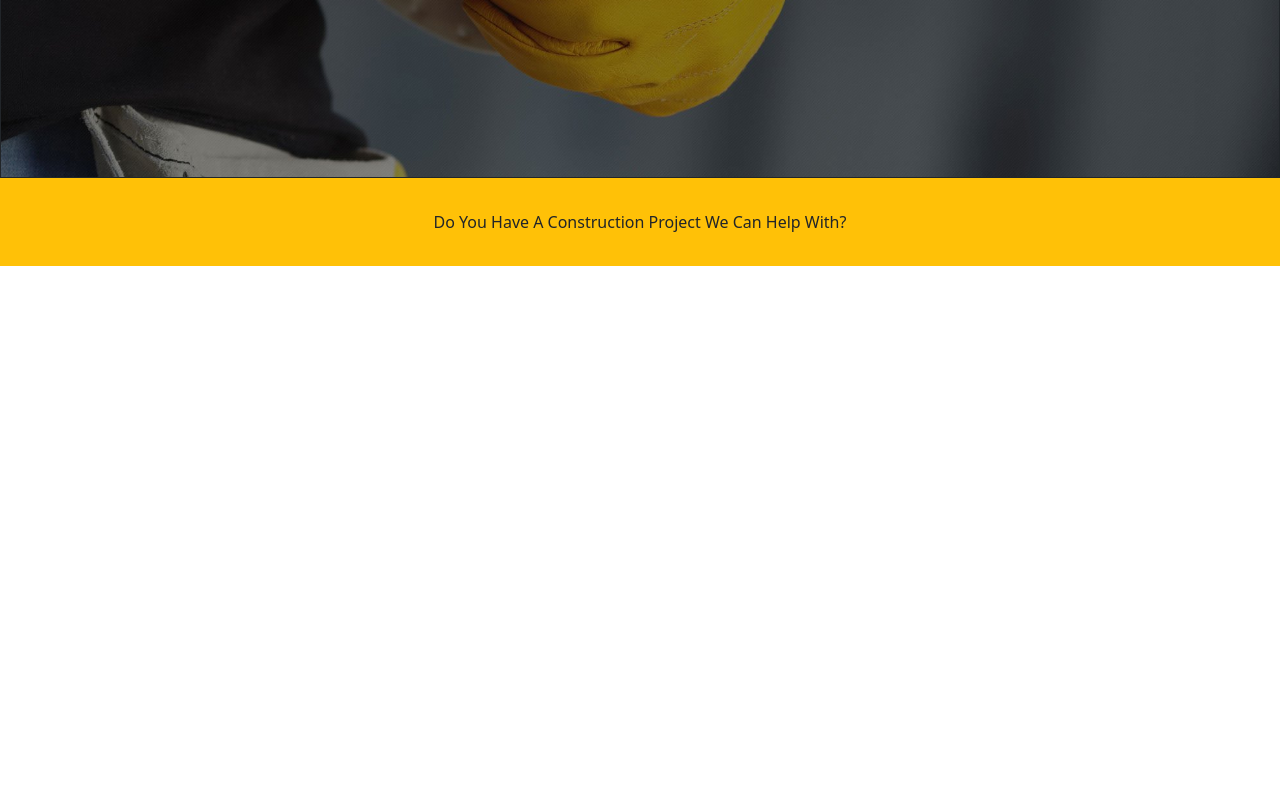
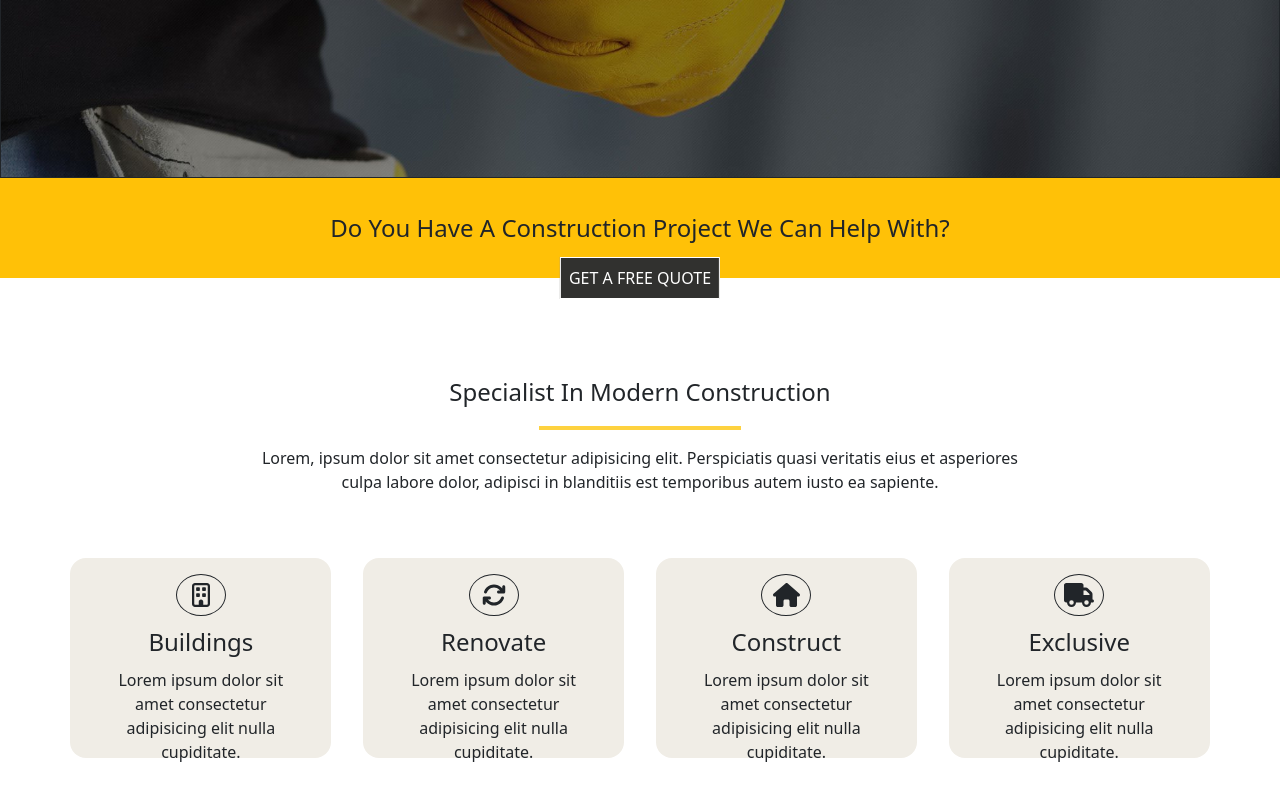
Before and after one commit to KentaBilotta/proj-html-vuejs, a Vue app: page / in a window 1280 px wide. Shown: the part 558-1358 px from the top of the page. Before the commit the page ends 824 px from the top, so only its background shows below. Built offline with nearby package versions, Linux system fonts and the light colour scheme.

Commit message:
third-commit: second section

```diff
--- a/package.json
+++ b/package.json
@@ -8,6 +8,11 @@
     "lint": "vue-cli-service lint"
   },
   "dependencies": {
+    "@fortawesome/fontawesome-svg-core": "^6.2.1",
+    "@fortawesome/free-brands-svg-icons": "^6.2.1",
+    "@fortawesome/free-regular-svg-icons": "^6.2.1",
+    "@fortawesome/free-solid-svg-icons": "^6.2.1",
+    "@fortawesome/vue-fontawesome": "^2.0.9",
     "bootstrap": "^5.2.3",
     "core-js": "^3.8.3",
     "vue": "^2.6.14"
--- a/src/App.vue
+++ b/src/App.vue
@@ -1,8 +1,10 @@
 <template>
   <div>
-    <HeaderPage />
-    <MainPage />
-    <FooterPage />
+    <div class="fw-light">
+      <HeaderPage />
+      <MainPage />
+      <FooterPage />
+    </div>
   </div>
 </template>
 
--- a/src/components/MainPage.vue
+++ b/src/components/MainPage.vue
@@ -1,7 +1,8 @@
 <template>
   <div>
     <section
-    class="sec1 d-flex flex-column align-items-center justify-content-center border border-dark">
+      class="sec1 d-flex flex-column align-items-center justify-content-center border border-dark"
+    >
       <div class="row">
         <h2 class="text-white text-uppercase">building inspiring spaces</h2>
       </div>
@@ -16,15 +17,69 @@
       </div>
     </section>
     <div class="row">
-      <div class=" col-12 text-capitalize bg-warning text-center" style="padding: 2rem;">
-        Do you have a construction project we can help with?</div>
+      <div class=" col-12 bg-warning text-center position-relative" style="padding: 2rem;">
+        <div class="text-capitalize fs-4">Do you have a construction project we can help with?</div>
+        <div class="button4 text-uppercase p-2
+        position-absolute top-100 start-50 translate-middle">get a free quote</div>
+      </div>
     </div>
+    <section class="sec2">
+      <div class="row text-center d-flex flex-column align-items-center mt-5 p-5">
+        <div class="col-12 text-capitalize fs-4">specialist in modern construction</div>
+        <div class="line-y col-2 my-3"></div>
+        <div class="col-8">
+          Lorem, ipsum dolor sit amet consectetur adipisicing elit.
+          Perspiciatis quasi veritatis eius et asperiores culpa labore dolor,
+          adipisci in blanditiis est temporibus autem iusto ea sapiente.
+        </div>
+      </div>
+      <div class="row row-cols-5 justify-content-center">
+        <div
+          class="card1 col rounded-4 m-3
+          d-flex flex-column align-items-center"
+          v-for="element in arrCard1" :key="element"
+        >
+          <div class="icon border border-dark p-2 fs-4 rounded-circle
+          d-flex align-items-center justify-content-center mt-3">
+            <font-awesome-icon :icon="element.icon"/>
+          </div>
+          <div class="fs-4 text-capitalize my-2">{{ element.title }}</div>
+          <div class="text-center col-10">
+            Lorem ipsum dolor sit amet
+            consectetur adipisicing elit
+            nulla cupiditate.
+          </div>
+        </div>
+      </div>
+    </section>
   </div>
 </template>
 
 <script>
 export default {
   name: 'MainPage',
+  data() {
+    return {
+      arrCard1: [
+        {
+          icon: 'fa-regular fa-building',
+          title: 'buildings',
+        },
+        {
+          icon: 'fa-solid fa-arrows-rotate',
+          title: 'renovate',
+        },
+        {
+          icon: 'fa-solid fa-house',
+          title: 'construct',
+        },
+        {
+          icon: 'fa-solid fa-truck',
+          title: 'exclusive',
+        },
+      ],
+    };
+  },
 
 };
 </script>
@@ -33,6 +88,7 @@ export default {
 
 $my-yellow: #fed23f;
 $my-grey: #31312f;
+$my-lightgrey: #f0ede6;
 
 .sec1{
   height: 80vh;
@@ -63,4 +119,39 @@ $my-grey: #31312f;
   }
 }
 
+.button4{
+  background-color: $my-grey;
+  color: white;
+  width: fit-content;
+  border: 1px solid white;
+  &:hover{
+    background-color: white;
+    color: $my-grey;
+    border: 1px solid $my-grey;
+    cursor: pointer;
+  }
+}
+
+.line-y{
+  border: 2px solid $my-yellow;
+}
+
+.card1{
+  width: 300px;
+  height: 200px;
+}
+
+.icon{
+  width: 50px;
+  height: 50px;
+}
+
+.sec2{
+  height: 70vh;
+}
+
+.card1{
+  background-color: $my-lightgrey;
+}
+
 </style>
--- a/src/main.js
+++ b/src/main.js
@@ -1,5 +1,14 @@
 import Vue from 'vue';
+
+import { library } from '@fortawesome/fontawesome-svg-core';
+import { faArrowsRotate, faTruck, faHouse } from '@fortawesome/free-solid-svg-icons';
+import { faBuilding as faRegularBuilding } from '@fortawesome/free-regular-svg-icons';
+import { FontAwesomeIcon } from '@fortawesome/vue-fontawesome';
+
 import App from './App.vue';
+
+library.add(faArrowsRotate, faRegularBuilding, faTruck, faHouse);
+Vue.component('FontAwesomeIcon', FontAwesomeIcon);
 
 Vue.config.productionTip = false;
 
```
Also changed, not shown: 1 other file (tests, documents, lock files or other folders).
